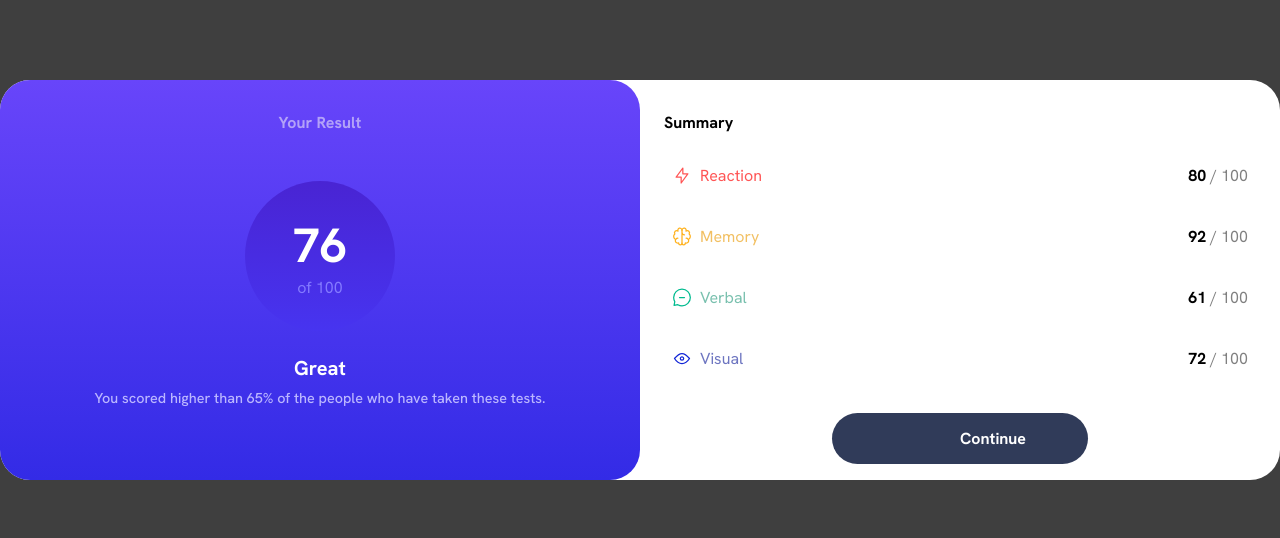
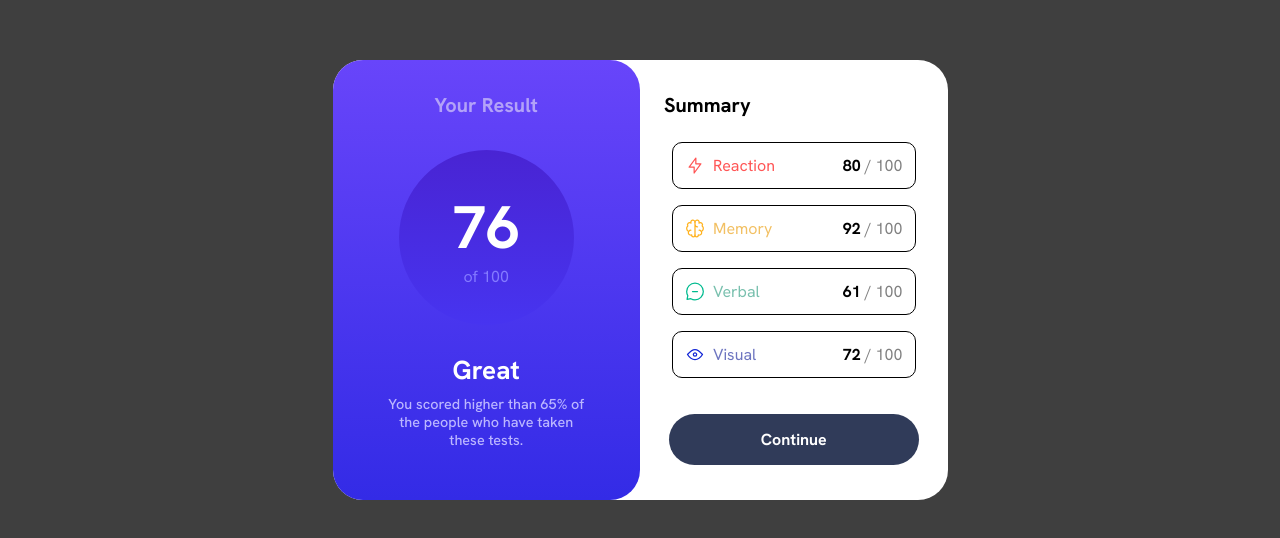
Before and after one commit to Gromzi/frontend-mentor-challenges, a React (Vite) app in the folder results-summary-component/: page / in a window 1280 px wide. Shown: the part 120-658 px from the top of the page. Built offline with nearby package versions, Linux system fonts and the light colour scheme.

Commit message:
Finish styling result section for desktop layout

```diff
--- a/results-summary-component/src/styles/app.scss
+++ b/results-summary-component/src/styles/app.scss
@@ -36,6 +36,7 @@ body {
   height: 100%;
   display: flex;
   align-items: center;
+  justify-content: center;
 }
 p {
   margin: 0;
@@ -79,6 +80,7 @@ p {
       color: #b3a2f8;
 
       font-family: 'HankenGroteskBold', sans-serif;
+      font-size: 18px;
     }
 
     .resultCircle {
@@ -142,6 +144,7 @@ p {
       padding-left: 1.5rem;
 
       font-family: 'HankenGroteskBold', sans-serif;
+      font-size: 18px;
     }
 
     .statsContainer {
@@ -202,6 +205,8 @@ p {
 @media only screen and (min-width: 540px) {
   .mainContainer {
     flex-direction: row;
+    max-width: 615px;
+    height: 440px;
     // height: 450px;
     // height: auto;
 
@@ -214,26 +219,39 @@ p {
 
     .resultCard {
       width: 50%;
-      height: 400px;
+      height: 440px;
 
       justify-content: start;
       border-radius: 30px;
 
       .resultHeader {
         padding-top: 2rem;
-        padding-bottom: 2rem;
+        padding-bottom: 1rem;
+        font-size: 20px;
       }
 
       .resultCircle {
-        width: 150px;
-        height: 150px;
+        width: 175px;
+        height: 175px;
         gap: 0;
+
+        .bigResult {
+          font-size: 3.75rem;
+        }
+      }
+
+      .resultTextContainer {
+        padding: 0.75rem 3rem 2rem 3rem;
+
+        .resultTextHeader {
+          font-size: 26px;
+        }
       }
     }
 
     .summaryCard {
       width: 50%;
-      height: 400px;
+      height: 440px;
 
       justify-content: start;
 
@@ -241,6 +259,36 @@ p {
 
       .summaryCardHeader {
         margin-top: 2rem;
+        font-size: 20px;
+      }
+
+      .statsContainer {
+        width: 100%;
+        height: auto;
+        padding: 1.5rem 2rem 2.25rem 2rem;
+        display: flex;
+        flex-direction: column;
+        gap: 1rem;
+        // border: 3px solid blue;
+
+        .statContainer {
+          display: flex;
+          justify-content: space-between;
+
+          padding: 0.75rem;
+
+          border: solid 1px black;
+          border-radius: 10px;
+
+          .iconAndCategory {
+            display: flex;
+            gap: 0.5rem;
+          }
+
+          .statScore {
+            color: gray;
+          }
+        }
       }
 
       .continueButton {
```
